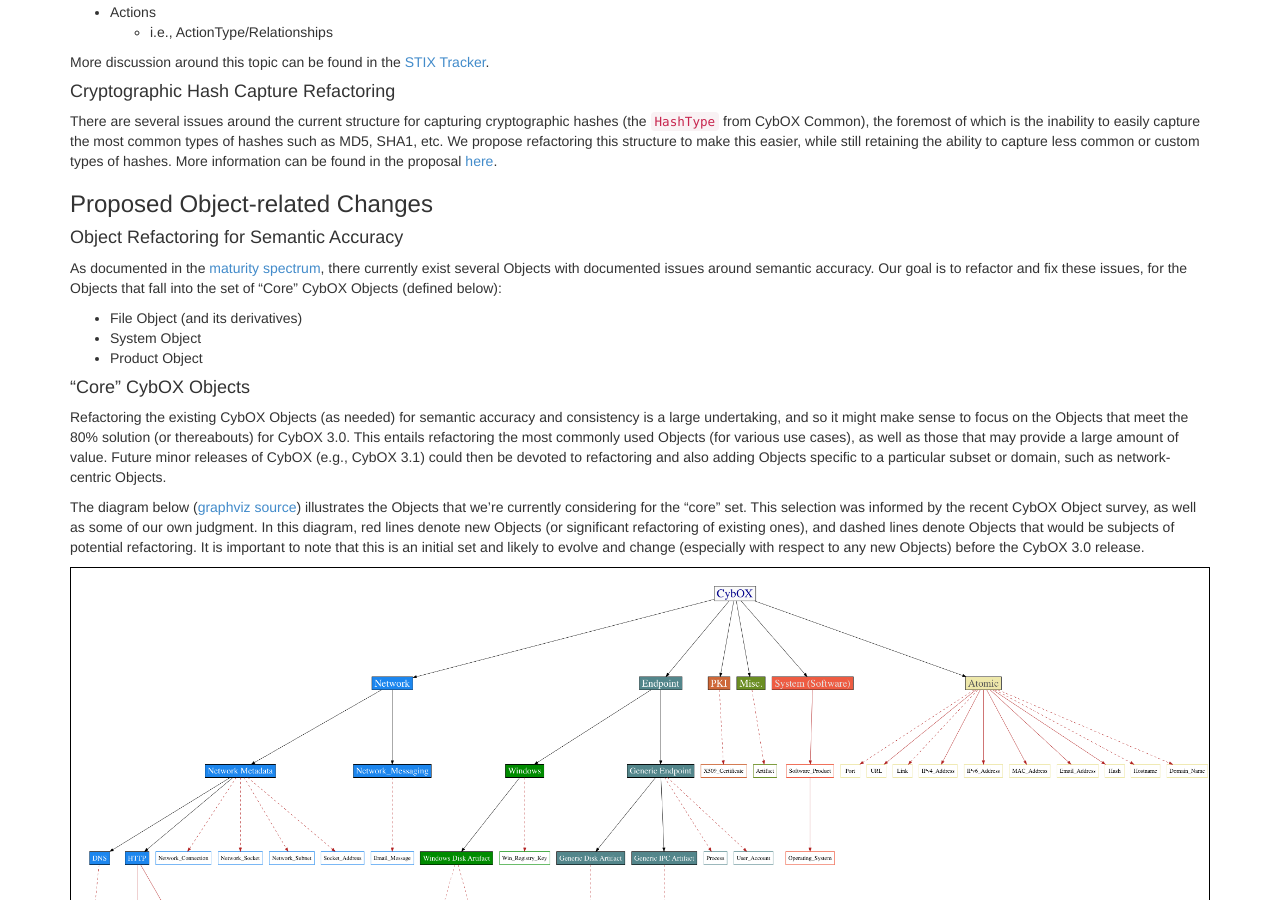
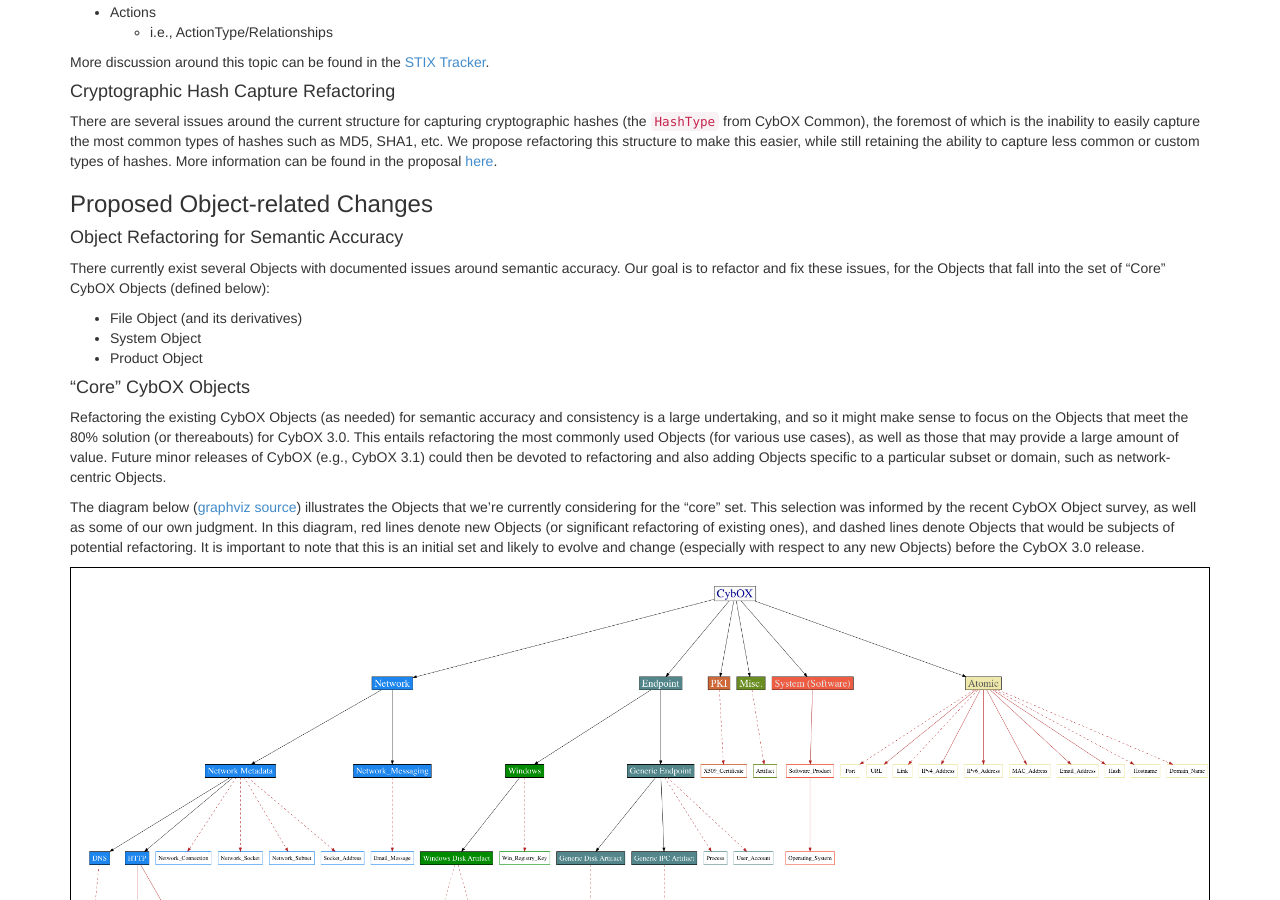
Before and after one commit to CybOXProject/cyboxproject.github.io, a Jekyll site: the page built from cybox3.0/index.md, in a window 1280 px wide and 900 px high, scrolled down 1091 px. Built offline with Jekyll 4.4.1, drawn with Linux system fonts in a browser that asks for light colours; Markdown is read by kramdown in place of the engine named in the settings.

Commit message:
Slight update to text in Object Refactoring

```diff
--- a/cybox3.0/index.md
+++ b/cybox3.0/index.md
@@ -59,7 +59,7 @@ There are several issues around the current structure for capturing cryptographi
 ### Proposed Object-related Changes
 
 #### Object Refactoring for Semantic Accuracy
-As documented in the [maturity spectrum](http://cyboxproject.github.io/maturity-spectrum/), there currently exist several Objects with documented issues around semantic accuracy. Our goal is to refactor and fix these issues, for the Objects that fall into the set of "Core" CybOX Objects (defined below):
+There currently exist several Objects with documented issues around semantic accuracy. Our goal is to refactor and fix these issues, for the Objects that fall into the set of "Core" CybOX Objects (defined below):
 
 * File Object (and its derivatives)
 * System Object
```
